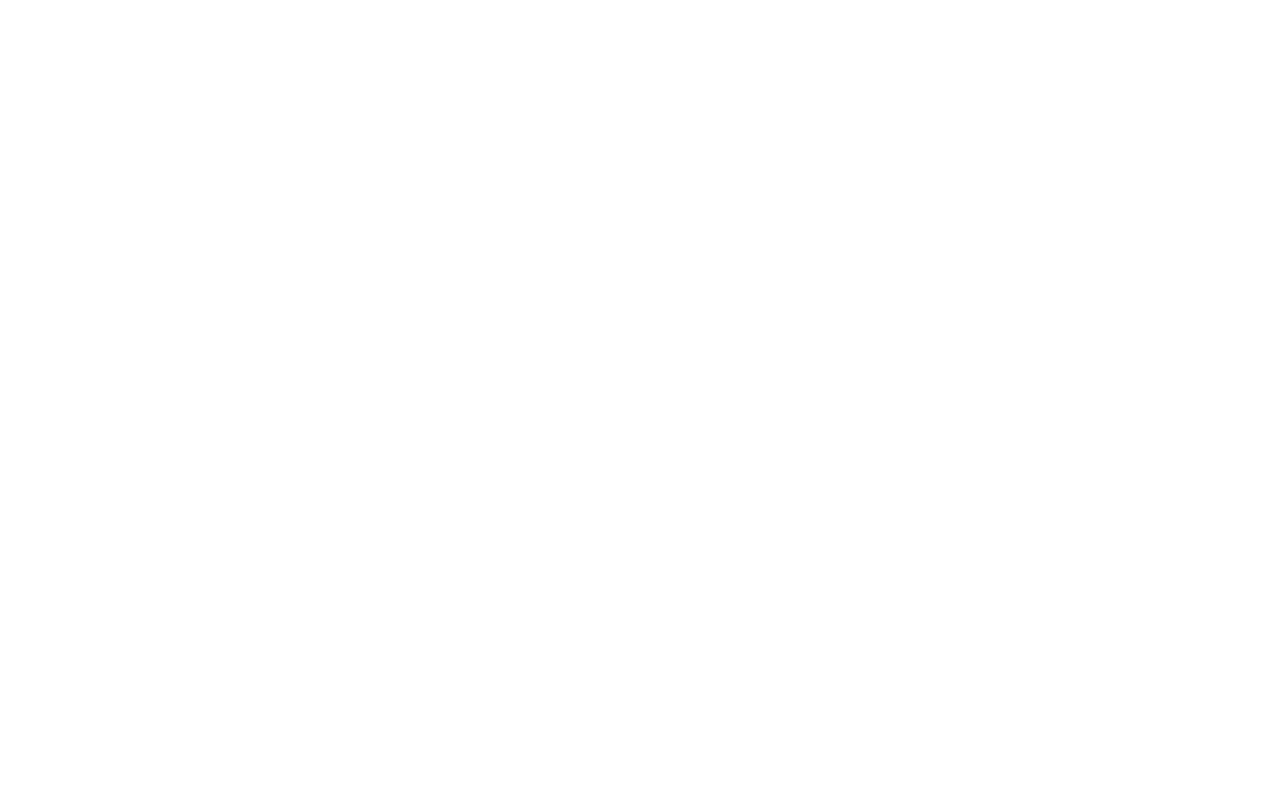
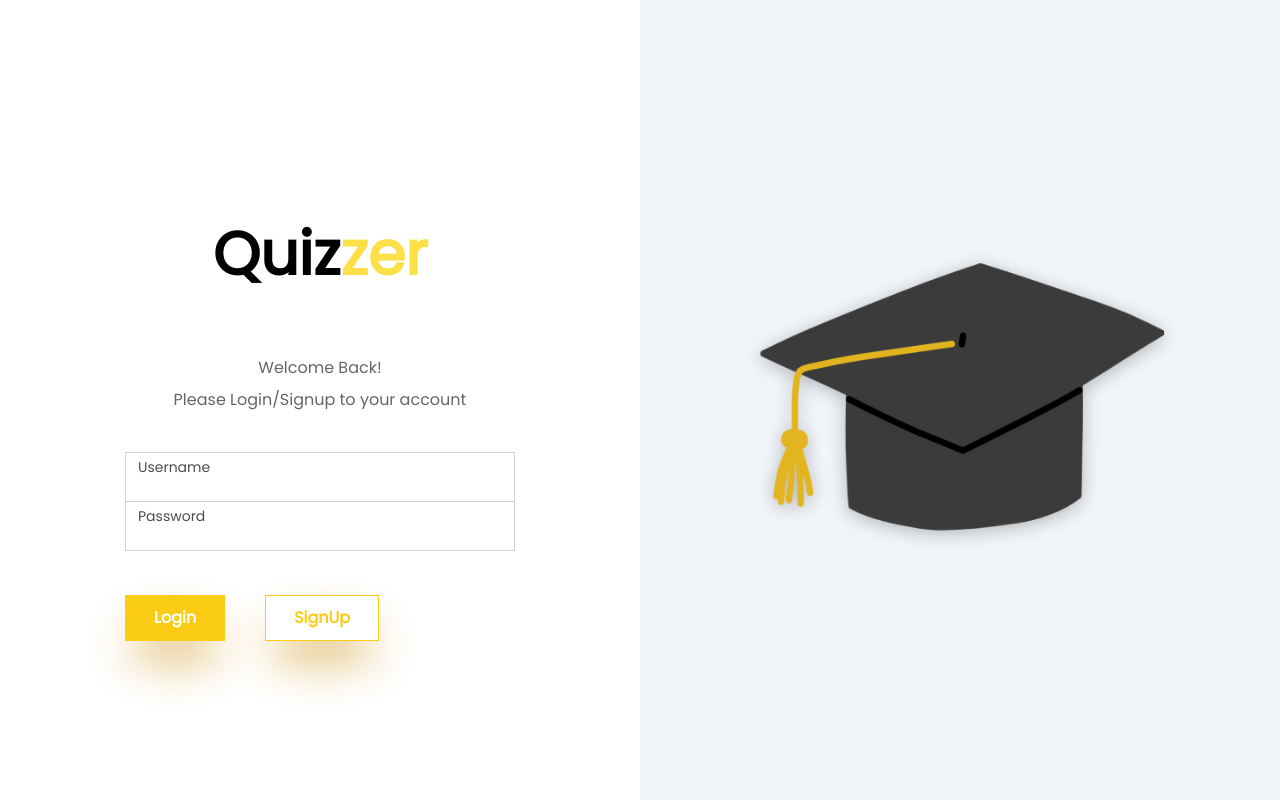
Before and after one commit to arthagp/client-side-quizz, a Next.js app: page /login in a window 1280 px wide. Built offline with nearby package versions, Linux system fonts and the light colour scheme.

Commit message:
add component login

```diff
--- a/src/components/Signin.jsx
+++ b/src/components/Signin.jsx
@@ -1,9 +1,54 @@
-import React from 'react'
+'use client'
+import React, { useState } from 'react'
+import Image from 'next/image'
 
 const Signin = () => {
+  const [username, setUsername] = useState('')
+  const [password, setPassword] = useState('')
+  const [inputHasFocusUsername, setInputHasFocusUsername] = useState()
+  const [inputHasFocusPassword, setInputHasFocusPassword] = useState()
+  const handleLogin = async () => {
+    try {
+
+    } catch (error) {
+      console.log(error)
+    }
+  }
+
   return (
-    <div>
-
+    <div className='w-full flex justify-center items-center h-screen'>
+      <div className='w-[50%] flex flex-col justify-center items-center h-screen'>
+        <h1 className='font-bold text-6xl my-16'>Quiz<span className='text-yellow-300'>zer</span></h1>
+        <p className='opacity-60 my-2'>Welcome Back!</p>
+        <p className='opacity-60 mb-10'>Please Login/Signup to your account</p>
+        <form className='flex flex-col w-[390px]' onSubmit={handleLogin}>
+          <div className={`flex flex-col border border-gray-300 ${inputHasFocusUsername ? 'border-l-yellow-300 border-l-4' : null}`}>
+            <label className={`${inputHasFocusUsername ? 'pl-[9px]' : 'pl-[12px]'} opacity-70 text-sm pt-1`} htmlFor="username">Username </label>
+            <input className='focus:outline-none pl-3 text-yellow-400'
+              id='username'
+              type="text"
+              onFocus={() => setInputHasFocusUsername(true)} // Ketika elemen input mendapatkan fokus
+              onBlur={() => setInputHasFocusUsername(false)}
+            />
+          </div>
+          <div className={`border-t-0 flex flex-col border border-gray-300 ${inputHasFocusPassword ? 'border-l-yellow-300 border-l-4' : null}`}>
+            <label className={`${inputHasFocusPassword ? 'pl-[9px]' : 'pl-[12px]'} opacity-70 text-sm pt-1`} htmlFor="password">Password </label>
+            <input className='focus:outline-none pl-3 text-yellow-400'
+              id='password'
+              type="password"
+              onFocus={() => setInputHasFocusPassword(true)} // Ketika elemen input mendapatkan fokus
+              onBlur={() => setInputHasFocusPassword(false)}
+            />
+          </div>
+          <div className='flex justify-start gap-x-10 mt-5'>
+            <button className='border-yellow-400 max-w-[150px] text-white font-semibold bg-yellow-400 border py-[10px] px-7 mt-6 shadow-yellow-600 shadow-2xl'>Login</button>
+            <button className='border-yellow-400 max-w-[150px] text-yellow-400 font-semibold border py-[10px] px-7 mt-6 shadow-yellow-600 shadow-2xl'>SignUp</button>
+          </div>
+        </form>
+      </div>
+      <div className='w-[50%] flex justify-center items-center bg-slate-100 h-screen'>
+        <Image src={'/handsGraduate.png'} width={450} height={400} />
+      </div>
     </div>
   )
 }
```
Also changed, not shown: public/handsGraduate.png (added).
